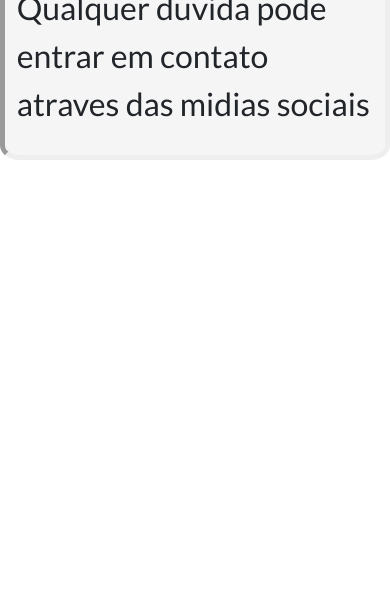
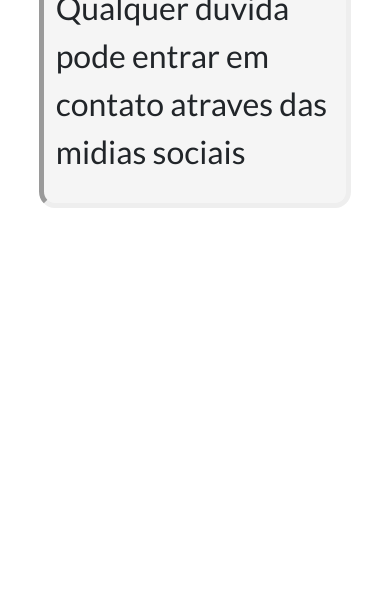
Before and after one commit to hganaqui/Deep-Church, a plain HTML site: page contato.html in a window 390 px wide. Shown: the part 229-844 px from the top of the page. Drawn offline with nearby package versions, Linux system fonts and the light colour scheme.

Commit message:
Correção grupo

```diff
--- a/styles/styles.css
+++ b/styles/styles.css
@@ -276,5 +276,7 @@ main{
     .conteudo-mensagem-texto{
         text-align: center;
     }
-
+    .contato-grupo{
+        width: 80%;
+    }
 }
```
